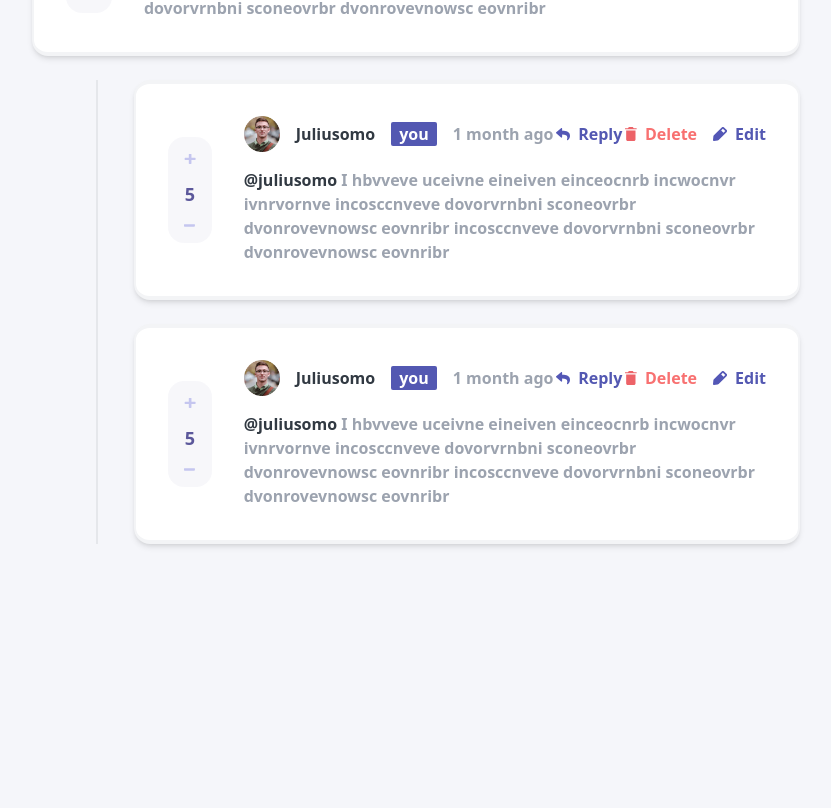
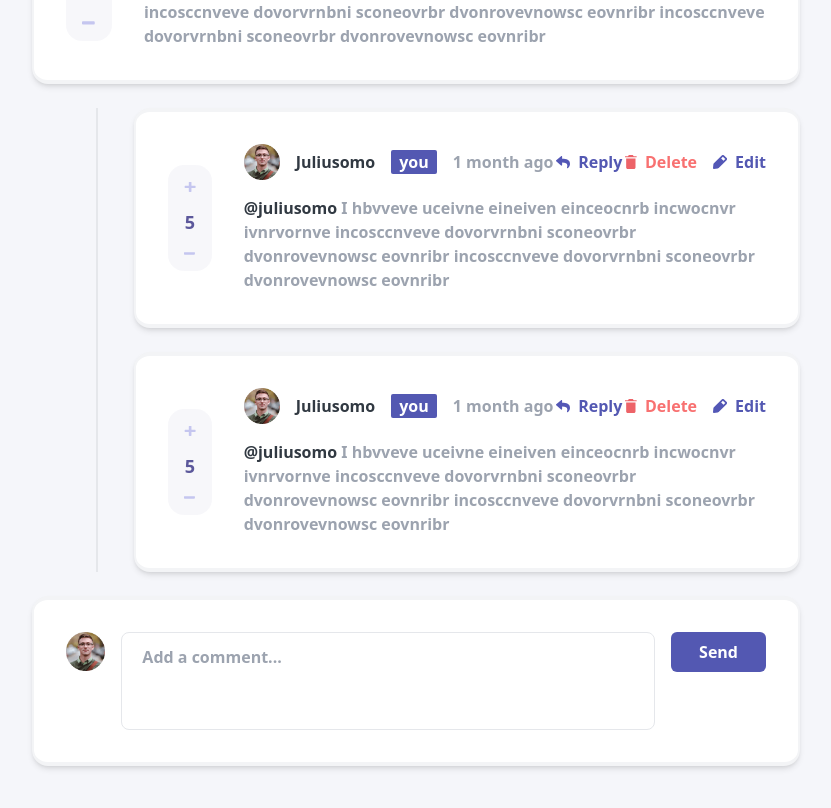
Before and after one commit to d-beloved/Interactive-comments-section-component, a Next.js app: page / in a window 1280 px wide. Shown: the part 388-1196 px from the top of the page, without its empty margins (224-1055 px from the left). Before the commit the page ends 960 px from the top, so only its background shows below. Built offline with nearby package versions, Linux system fonts and the light colour scheme.

Commit message:
add comment input component

```diff
--- /dev/null
+++ b/app/components/CommentInput.tsx
@@ -0,0 +1,26 @@
+import { FunctionComponent } from "react";
+
+const CommentInput: FunctionComponent = () => {
+	return (
+		<div className="flex justify-between p-8 bg-white gap-4 rounded-2xl border-solid border-gray-100 border-x-2 border-y-4 shadow-md w-3/5">
+			<div className="w-12 h-12">
+				<img
+					src="./images/avatars/image-juliusomo.png"
+					alt="Juliusomo profile picture"
+				/>
+			</div>
+			<textarea
+				className="w-11/12 px-5 py-3 rounded-lg focus:outline-gray-300 focus:outline-4 focus:outline-offset-2 border text-gray-500 font-semibold resize-none"
+				rows={3}
+				placeholder="Add a comment..."
+			/>
+			<div>
+				<button className="bg-otherbg text-white font-bold px-7 py-2 rounded-md">
+					Send
+				</button>
+			</div>
+		</div>
+	);
+};
+
+export default CommentInput;
--- a/app/page.tsx
+++ b/app/page.tsx
@@ -1,11 +1,13 @@
 import React from "react";
 import data from "../data.json";
 import CommentGroup from "./components/CommentGroup";
+import CommentInput from "./components/CommentInput";
 
 export default function Page() {
 	return (
-		<div className="container flex flex-col justify-center items-center h-lvh mx-auto w-full my-20">
+		<div className="container flex flex-col justify-center items-center mx-auto w-full my-14 gap-6">
 			<CommentGroup />
+			<CommentInput />
 		</div>
 	);
 }
```
